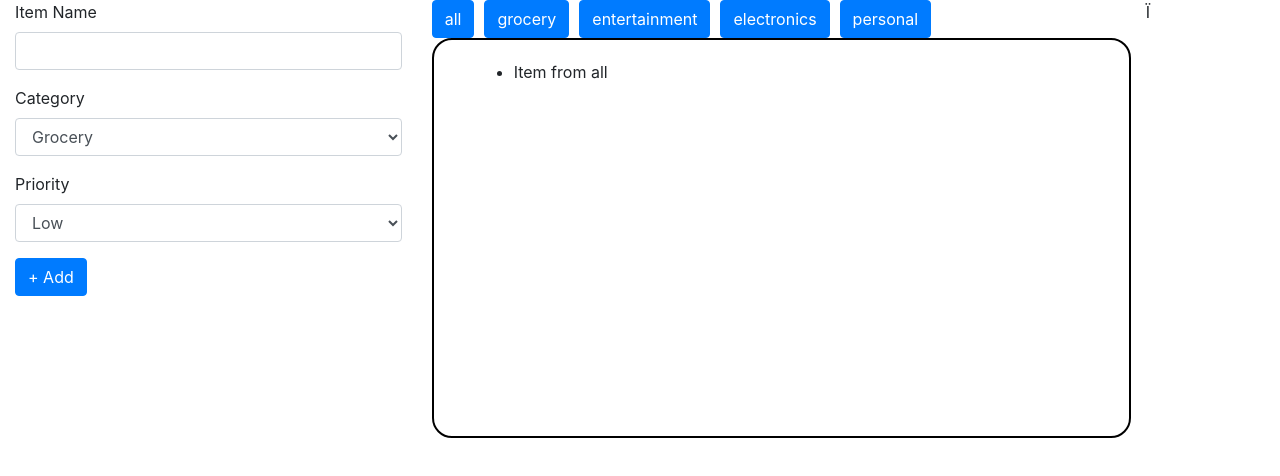
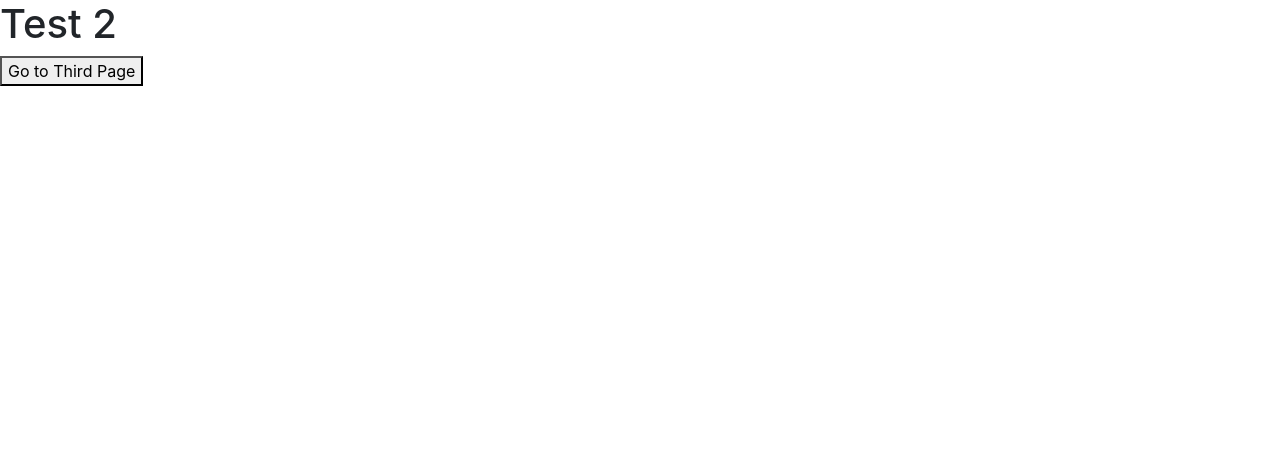
Before and after one commit to albur2021/mern_project_2021, a React (Create React App) app in the folder demo_1/: page /second in a window 1280 px wide. Shown: the top 476 px of the page. Built offline with nearby package versions, Linux system fonts and the light colour scheme.

Commit message:
Create 3 Components = 1,2,3 and install @reach/router and call Link to have Comps being swapped - not refreshed

```diff
--- a/demo_1/package.json
+++ b/demo_1/package.json
@@ -3,6 +3,7 @@
   "version": "0.1.0",
   "private": true,
   "dependencies": {
+    "@reach/router": "^1.3.4",
     "@testing-library/jest-dom": "^5.14.1",
     "@testing-library/react": "^11.2.7",
     "@testing-library/user-event": "^12.8.3",
--- a/demo_1/src/App.js
+++ b/demo_1/src/App.js
@@ -1,25 +1,22 @@
 import "./App.css";
 import React, { useState } from "react";
-import Form from "./components/Form";
+
 import "bootstrap/dist/css/bootstrap.css";
-import Items from "./components/Items";
-import Result from "./components/Result";
+import First from "./components/First";
+import Second from "./components/Second";
+import Third from "./components/Third";
+import { Router } from "@reach/router";
 
+//Import this dependency from node_module in terminal
+//by: npm i @reach/router --force
 function App() {
-  const [listOfItems, setListOfItems] = useState([]);
-  const addItem = (newItem) => {
-    setListOfItems([...listOfItems, newItem]);
-  };
-  const deleteItem = (idx) =>{
-    setListOfItems([...listOfItems.slice(0,idx), ...listOfItems.slice(idx +1)]);
-  };
   return (
-    <div className="container-fluid row">
-      <Form addItem={addItem} />
-      <Items />Ï
-      <div>
-        <Result list={listOfItems} deleteItem ={deleteItem}/>
-      </div>
+    <div className="App">
+      <Router>
+        <First  path="/"/>
+        <Second path="/second"/>
+        <Third  path="/third"/>
+      </Router>
     </div>
   );
 }
--- a/demo_1/src/components/Content.jsx
+++ /dev/null
@@ -1,16 +0,0 @@
-import React, { useState } from "react";
-
-const Content = (props) => {
-
-  return (
-    <div className="box">
-      <ul>
-        {props.list.map((item) => {
-          return <li>{item}</li>;
-        })}
-      </ul>
-    </div>
-  );
-};
-
-export default Content;
--- /dev/null
+++ b/demo_1/src/components/First.jsx
@@ -0,0 +1,14 @@
+import React, { useState } from 'react';
+
+
+const FIrst = (props) =>{
+
+return(
+  <div>
+    <h1>Test 1</h1>
+  </div>
+  )
+}
+
+
+export default FIrst;
--- a/demo_1/src/components/Form.jsx
+++ /dev/null
@@ -1,49 +0,0 @@
-import React, { useState } from "react";
-
-const Form = (props) => {
-    const [myForm, setMyForm] = useState({
-        ItemName:"",
-        Category:"Grocery",
-        Priority:"Low"
-    });
-
-    const onSubmitHandler = (e) =>{
-        e.preventDefault();
-        props.addItem(myForm);
-    };
-    const onChangeHandler = (e) =>{
-        setMyForm({...myForm, [e.target.name]: e.target.value});
-    }
-
-  return (
-    <form className="col-4" onSubmit={onSubmitHandler}>
-      <div className="form-group">
-        <label htmlFor="ItemName">Item Name</label>
-        <input type="text" name="ItemName" className="form-control" onChange={onChangeHandler}/>
-      </div>
-      <div className="form-group">
-        <label htmlFor="Category">Category</label>
-        <select name="Category" className="form-control" onChange={onChangeHandler}>
-          <option value="Grocery">Grocery</option>
-          <option value="Electronic">Electronic</option>
-          <option value="Personal">Personal</option>
-          <option value="Entertainment">Entertainment</option>
-          <option value="Other">Other</option>
-        </select>
-      </div>
-      <div className="form-group">
-        <label htmlFor="Priority">Priority</label>
-        <select name="Priority" className="form-control" onChange={onChangeHandler}>
-          <option value="Low">Low</option>
-          <option value="Medium">Medium</option>
-          <option value="High">High</option>
-        </select>
-      </div>
-      <div className="form-group">
-        <input type="submit" value="+ Add" className="btn btn-primary" />
-      </div>
-    </form>
-  );
-};
-
-export default Form;
--- a/demo_1/src/components/Items.jsx
+++ /dev/null
@@ -1,39 +0,0 @@
-import React, { useState } from "react";
-import Content from "./Content";
-
-const Items = (props) => {
-  const [tabs, setTabs] = useState([
-    "all",
-    "grocery",
-    "entertainment",
-    "electronics",
-    "personal",
-  ]);
-  const [selectedTab, setSelectedTab] = useState(0);
-  const [list, setList] = useState([
-    ["Item from all"],
-    ["Items from grocery"],
-    ["Items from entertainment"],
-    ["Items from electronics"],
-    ["Items from personal"],
-  ]);
-  const setTab = (item) => {
-    setSelectedTab(item);
-    console.log(selectedTab);
-  };
-  return (
-    <div className="col-7">
-      {tabs.map((item, i) => {
-        return (
-          <button className="btn btn-primary" onClick={() => setTab(i)}>
-            {item}
-          </button>
-        );
-      })}
-
-      <Content list={list[selectedTab]} />
-    </div>
-  );
-};
-
-export default Items;
--- a/demo_1/src/components/Result.jsx
+++ /dev/null
@@ -1,29 +0,0 @@
-import React, { useState } from "react";
-
-const Result = (props) => {
-  const low = {
-    backgroundColor: "green",
-
-
-  };
-  const medium = {
-    backgroundColor: "yellow",
-
-  };
-  const high = {
-    backgroundColor: "red",
-
-  };
-  return (
-    <div>
-      {props.list.map((item,i) => {
-        return <p style={item.Priority == "Low" ? low : item.Priority == "Medium" ? medium : high}>
-        {item.ItemName}
-        <button onClick={()=> props.deleteItem(i)}>X</button>
-        </p>;
-      })}
-    </div>
-  );
-};
-
-export default Result;
--- /dev/null
+++ b/demo_1/src/components/Second.jsx
@@ -0,0 +1,20 @@
+import { Link } from '@reach/router';
+import React, { useState } from 'react';
+
+
+const Second = (props) =>{
+
+return(
+  <div>
+    <h1>Test 2</h1>
+    {/* {/* <a href="/third"> Go to Third Page</a> using this way is no good, it does refresh the single page/*} */}
+    <Link to="/third">
+    <button> Go to Third Page</button>
+    </Link>
+
+  </div>
+  )
+}
+
+
+export default Second;
--- /dev/null
+++ b/demo_1/src/components/Third.jsx
@@ -0,0 +1,14 @@
+import React, { useState } from 'react';
+
+
+const Third = (props) =>{
+
+return(
+  <div>
+    <h1>Test 3</h1>
+  </div>
+  )
+}
+
+
+export default Third;
```
Also changed, not shown: 1 other file (tests, documents, lock files or other folders).
